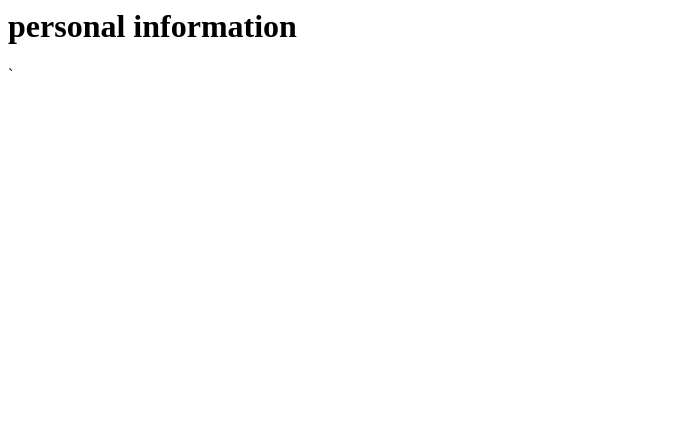
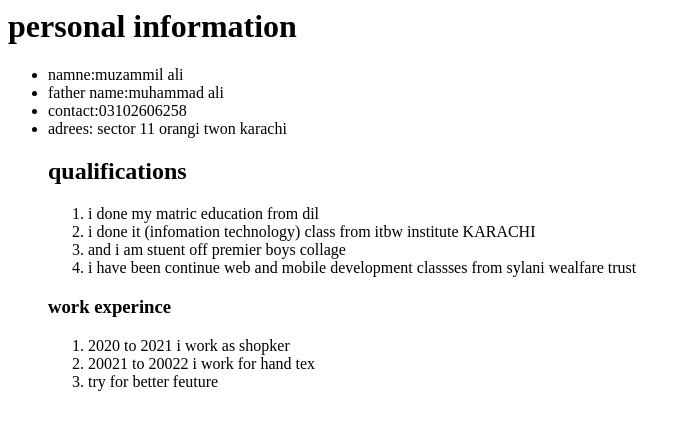
Before and after one commit to M1muzammil/assiment, a plain HTML site: page index.html in a window 1280 px wide. Shown: the whole page, without its empty margins (0-690 px from the left). Drawn offline with Linux system fonts and the light colour scheme.

Commit message:
my cv assigment

```diff
--- a/index.html
+++ b/index.html
@@ -3,6 +3,10 @@
     </head>
     <body>
     <h1>personal information</h1>
-    `
-    </body>
+    <ul><li>namne:muzammil ali <li>father name:muhammad ali <li>contact:03102606258 <li>adrees: sector 11 orangi twon karachi
+
+    </li></li>
+<h2>qualifications</h2>
+<ol><li>i done my matric education from dil <li>i done it (infomation technology) class from itbw institute KARACHI <li>and i am stuent off premier boys collage <li>i have been continue web and mobile development classses from sylani wealfare trust </li></li></li></li></ol>
+<h3>work experince </h3> <ol><li>2020 to 2021 i work as shopker <li>20021 to 20022 i work for hand tex <li>try for better feuture</li></li></li></ol></body>
 </html>
```
